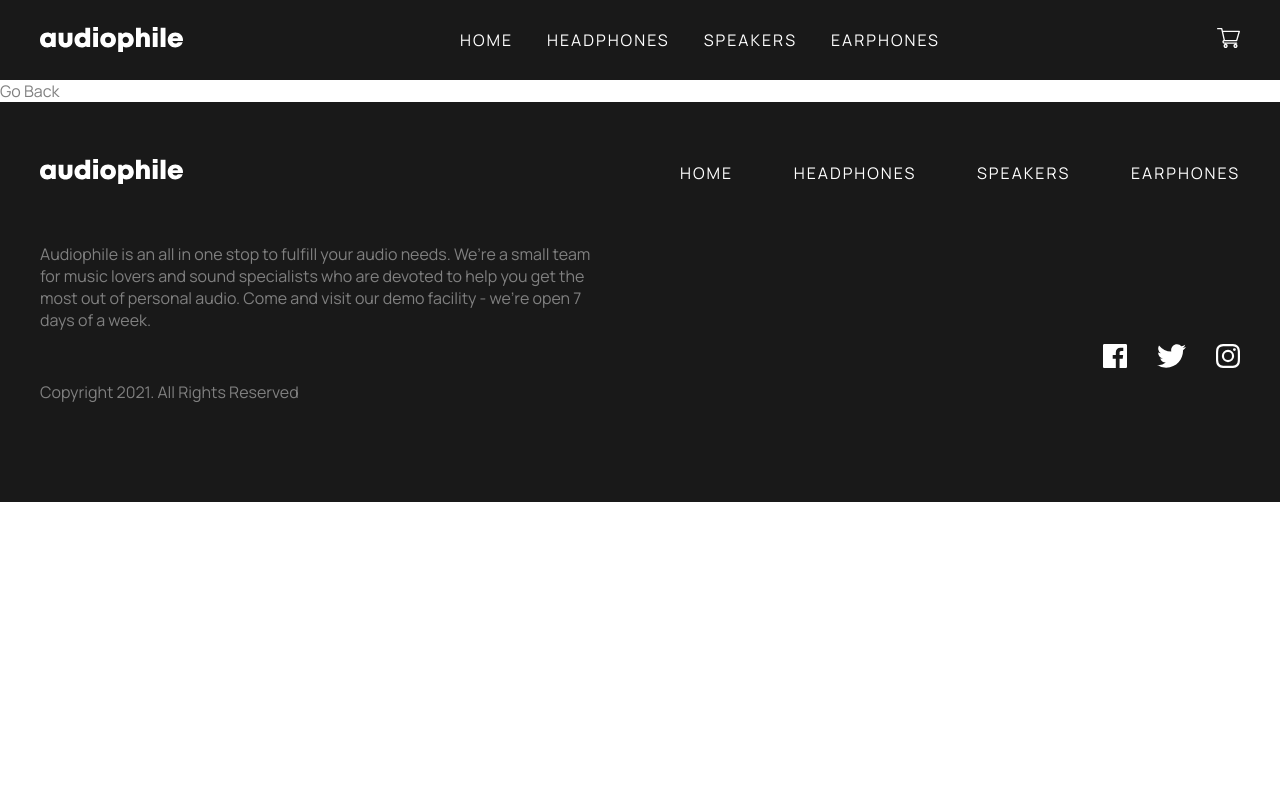
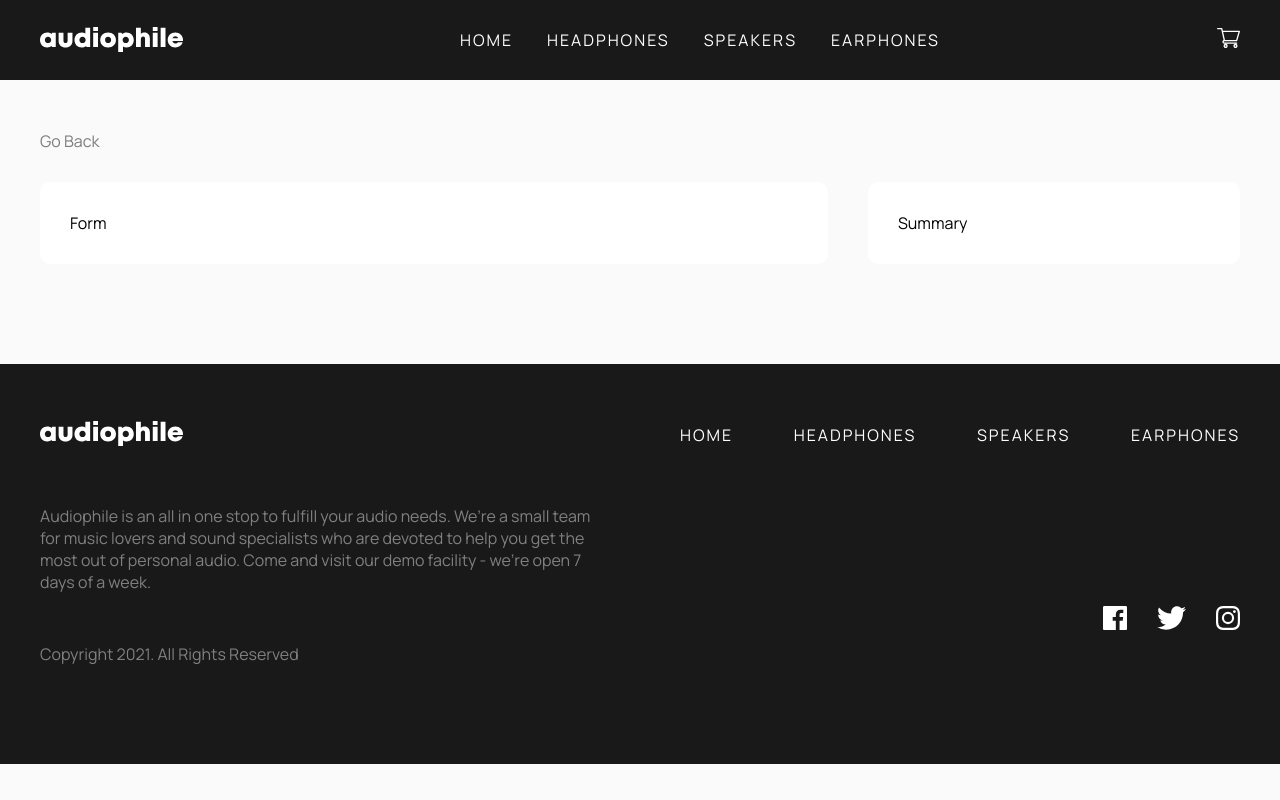
Before and after one commit to digitalents-academy/e-commerce-audiophile, a React (Vite) app: page /checkout in a window 1280 px wide. Built offline with nearby package versions, Linux system fonts and the light colour scheme.

Commit message:
form & summary placement

```diff
--- a/src/components/checkout/Form.jsx
+++ b/src/components/checkout/Form.jsx
@@ -1,5 +1,9 @@
 const Form = () => {
-
+  return (
+    <div className="form">
+      Form
+    </div>
+  )
 }
 
 export default Form
--- a/src/components/checkout/Summary.jsx
+++ b/src/components/checkout/Summary.jsx
@@ -1,5 +1,9 @@
 const Summary = () => {
-
+  return (
+    <div className="summary">
+      Summary
+    </div>
+  )
 }
 
 export default Summary
--- a/src/pages/Checkout.jsx
+++ b/src/pages/Checkout.jsx
@@ -1,9 +1,17 @@
 import BackButton from "../components/product-page/BackButton"
+import Form from "../components/checkout/Form"
+import Success from "../components/checkout/Success"
+import Summary from "../components/checkout/Summary"
 
 const Checkout = () => {
   return (
     <div id="checkout">
       <BackButton />
+      <div className="checkout-flex">
+      <Form />
+      <Summary />
+      </div>
+      <Success />
     </div>
   )
 }
--- a/src/styles/index.css
+++ b/src/styles/index.css
@@ -19,6 +19,7 @@
 
 body {
   font-family: 'Manrope', sans-serif;
+  background-color: rgb(250, 250, 250);
 }
 
 h2 {
@@ -818,6 +819,33 @@ h5 {
   font-size: 13px;
 }
 
+/* checkout page */
+#checkout {
+  max-width: 1200px;
+  margin: 50px auto 100px auto;
+}
+
+.checkout-flex {
+  display: flex;
+  width: 100%;
+  column-gap: 40px;
+  margin-top: 30px;
+}
+
+.form {
+  background-color: white;
+  flex-basis: 70%;
+  padding: 30px;
+  border-radius: 10px;
+}
+
+.summary {
+  background-color: white;
+  flex-basis: 30%;
+  padding: 30px;
+  border-radius: 10px;
+}
+
 /* tablet mode */
 @media (min-width:768px) and (max-width:1440px) {
   h2 {
```
